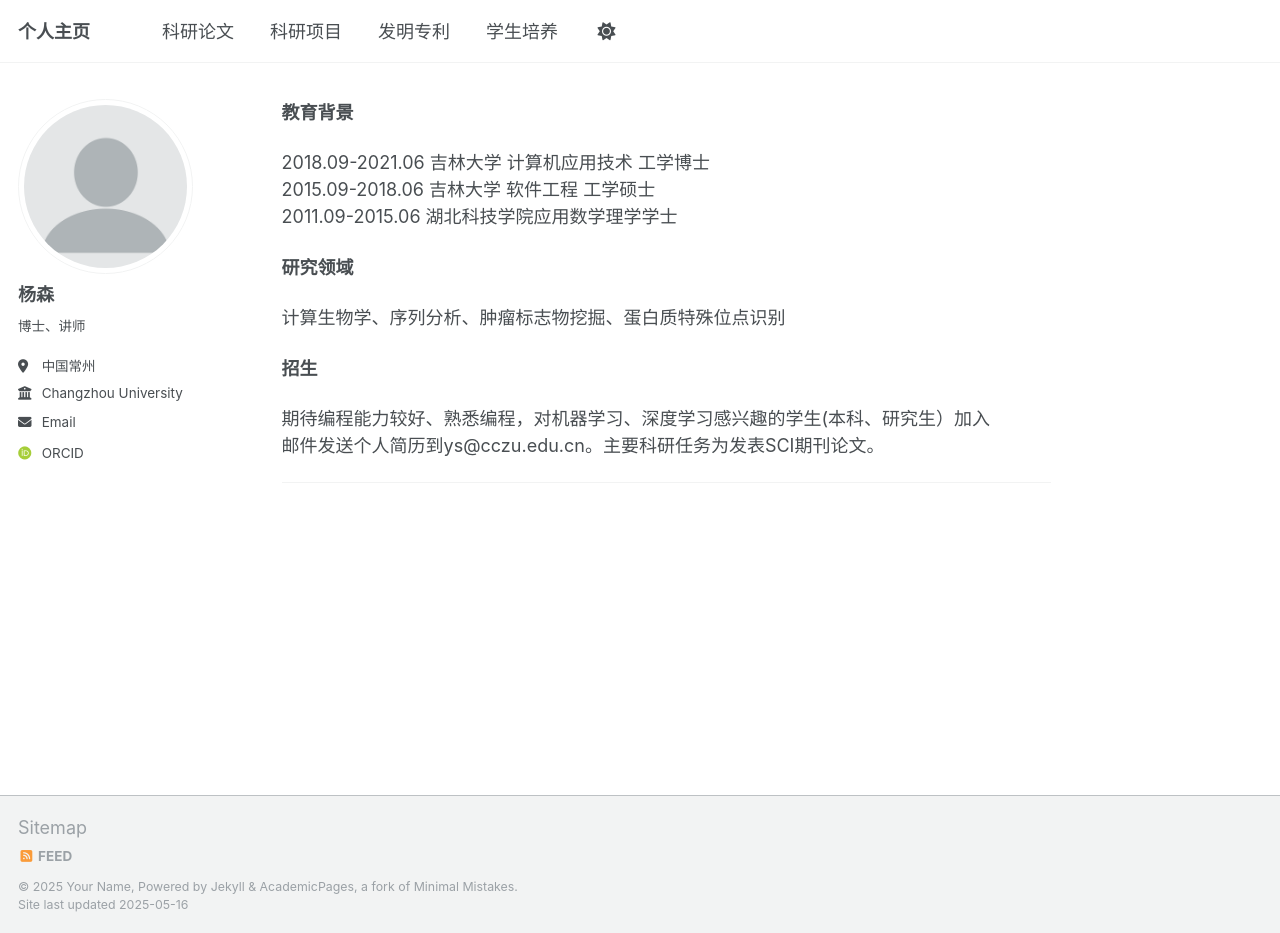
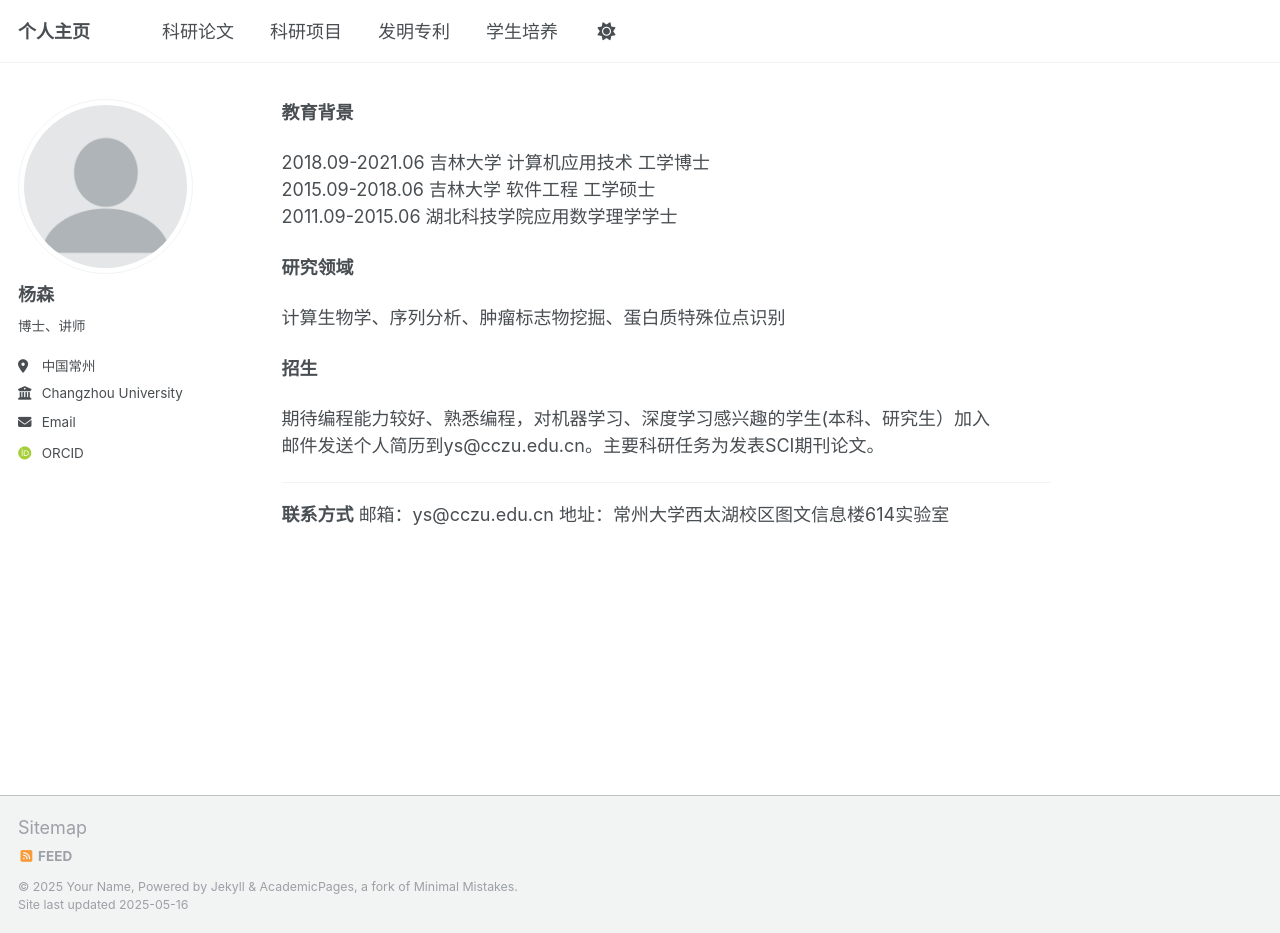
Before and after one commit to abcair/ys, a Jekyll site: the page built from _pages/about.md, in a window 1280 px wide and 933 px high. Built offline with Jekyll 4.4.1, drawn with Linux system fonts in a browser that asks for light colours; some web fonts are replaced.

Commit message:
Update about.md
Signed-off-by: abcair <57550630+abcair@users.noreply.github.com>

```diff
--- a/_pages/about.md
+++ b/_pages/about.md
@@ -20,3 +21,7 @@ redirect_from:
 期待编程能力较好、熟悉编程，对机器学习、深度学习感兴趣的学生(本科、研究生）加入<br>邮件发送个人简历到ys@cczu.edu.cn。主要科研任务为发表SCI期刊论文。
 
 ---
+
+**联系方式**
+邮箱：ys@cczu.edu.cn
+地址：常州大学西太湖校区图文信息楼614实验室
```
Also changed, not shown: other parts of _pages/about.md (+1 -0 lines).
